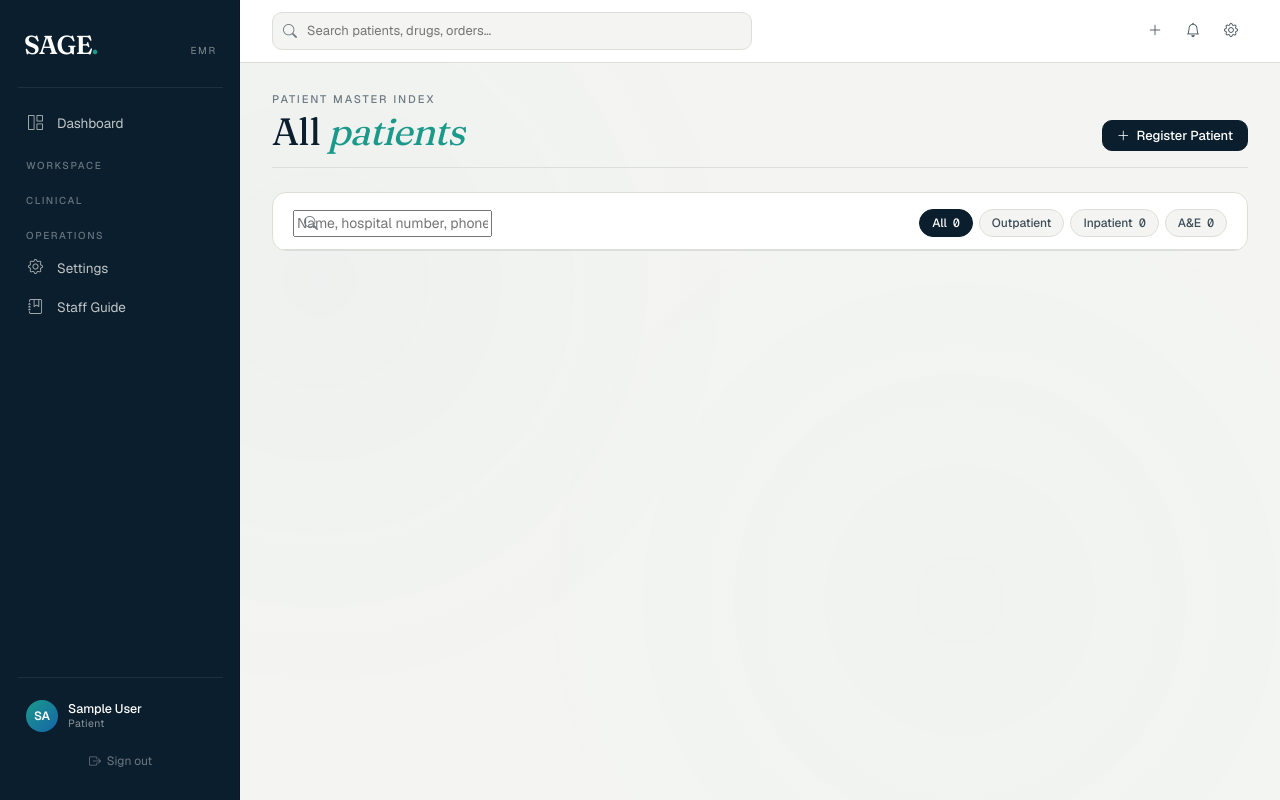
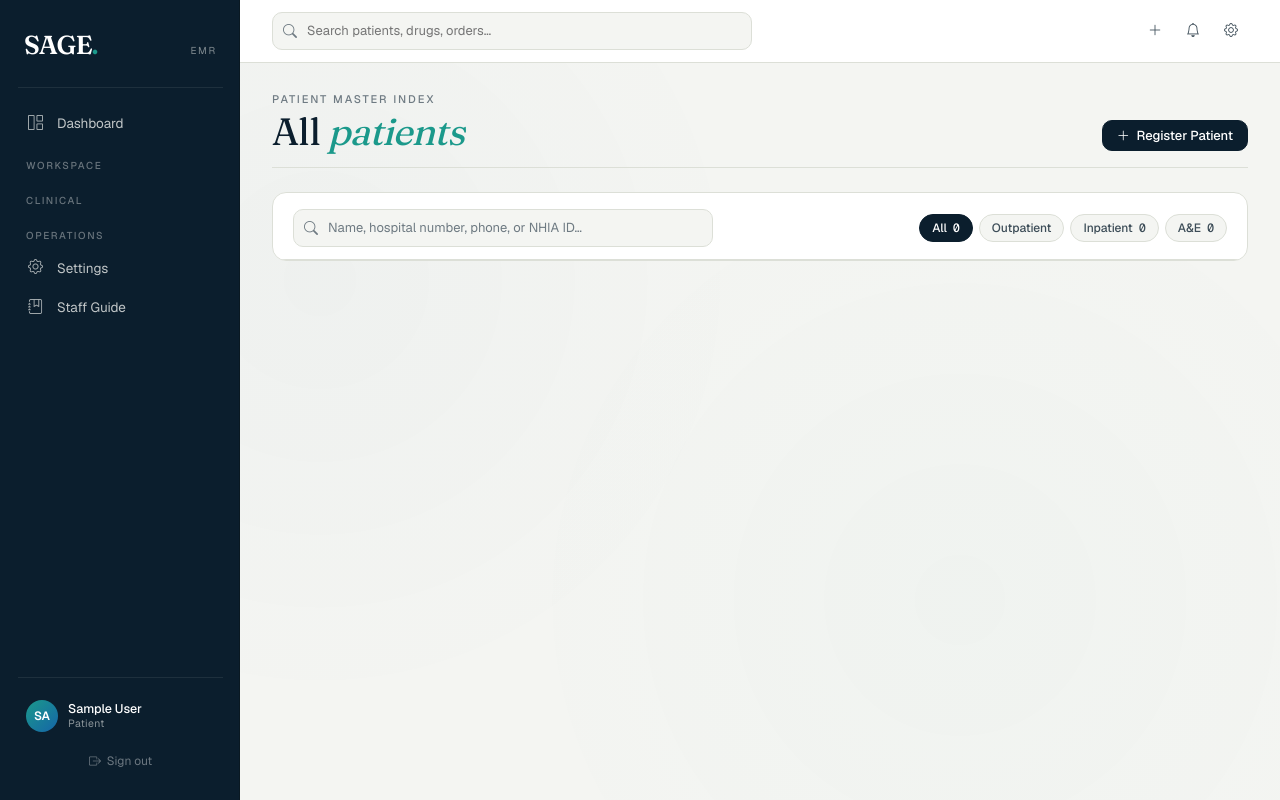
Before and after one commit to ojsys/sagemedicals, a Django app: page /patients/ in a window 1280 px wide. Run offline with Django 5.2, Linux system fonts and the light colour scheme; the visitor is signed in with stand-in values (Sample User, id 1); data that the repository does not hold is empty.

Commit message:
Update styling for patient page

```diff
--- a/accounts/views.py
+++ b/accounts/views.py
@@ -49,7 +49,7 @@ class TwoFactorSetupView(View):
         from django_otp.plugins.otp_totp.models import TOTPDevice
         TOTPDevice.objects.filter(user=request.user, confirmed=False).delete()
         device = TOTPDevice.objects.create(
-            user=request.user, name="authenticator", confirmed=False,
+            user=request.user, name=request.user.email, confirmed=False,
         )
         return render(request, self.template_name, {
             "device": device,
--- a/config/settings/base.py
+++ b/config/settings/base.py
@@ -142,6 +142,9 @@ REST_FRAMEWORK = {
 # Email (overridden per environment)
 DEFAULT_FROM_EMAIL = config("DEFAULT_FROM_EMAIL", default="noreply@sagemedical.ng")
 SERVER_EMAIL = DEFAULT_FROM_EMAIL
+
+# django-otp — issuer name shown in authenticator apps (e.g. Google Authenticator)
+OTP_TOTP_ISSUER = "SAGE Medical Center"
 
 # Session timeout (seconds) — overridden per role in middleware
 SESSION_COOKIE_AGE = 900  # 15 min default for clinical roles
--- a/templates/patients/search.html
+++ b/templates/patients/search.html
@@ -21,8 +21,8 @@
   <div class="table-head">
     <form method="get" action="{% url 'patients:search' %}" autocomplete="off" style="flex:1;max-width:420px">
       <input type="hidden" name="filter" value="{{ filter_type }}">
-      <div style="position:relative">
-        <i class="bi bi-search" style="position:absolute;left:11px;top:50%;transform:translateY(-50%);color:var(--text-3);font-size:14px"></i>
+      <div class="search">
+        <i class="bi bi-search"></i>
         <input type="text" name="q" value="{{ request.GET.q }}"
                placeholder="Name, hospital number, phone, or NHIA ID…"
                hx-get="{% url 'patients:search' %}"
```
